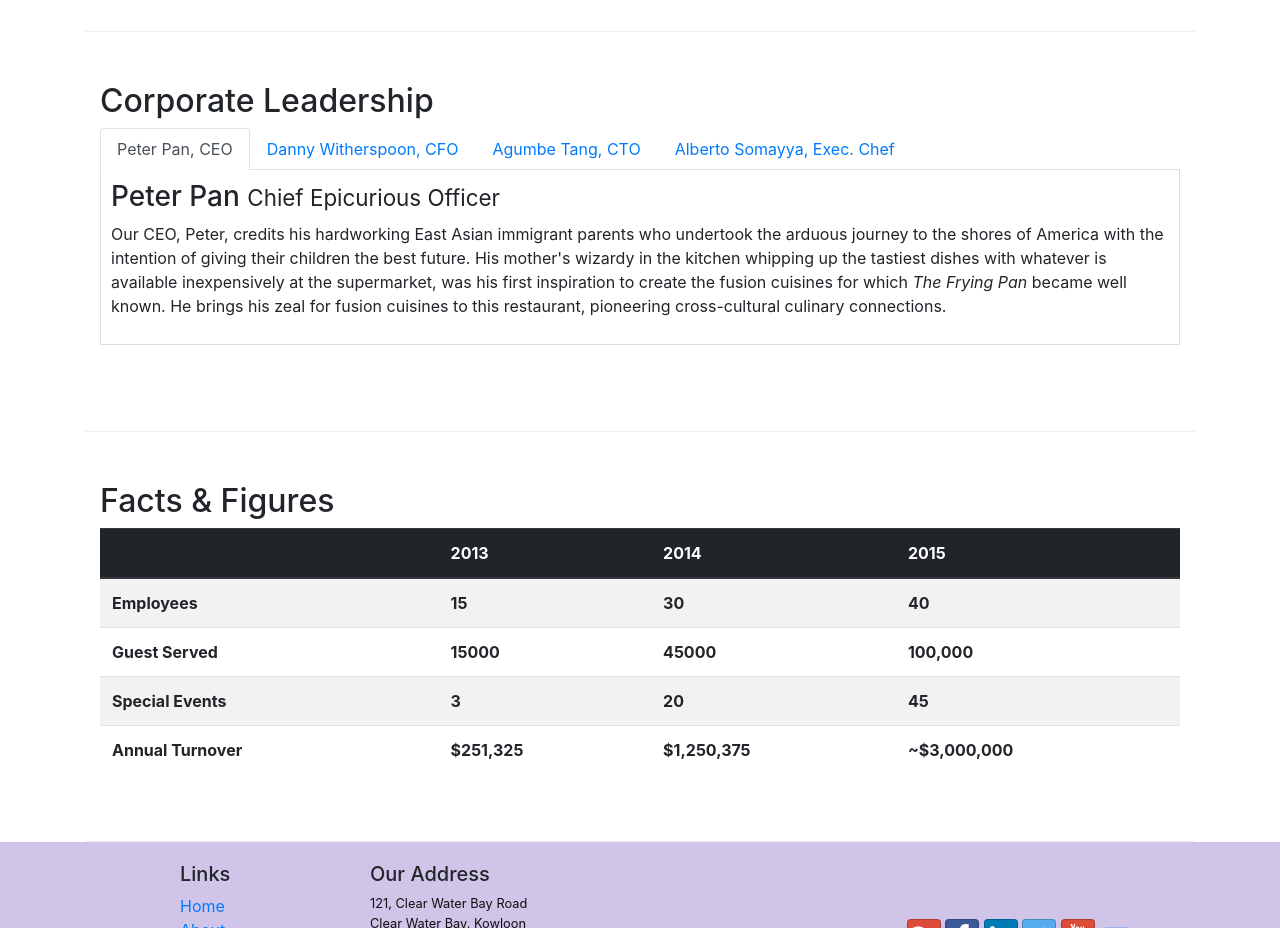
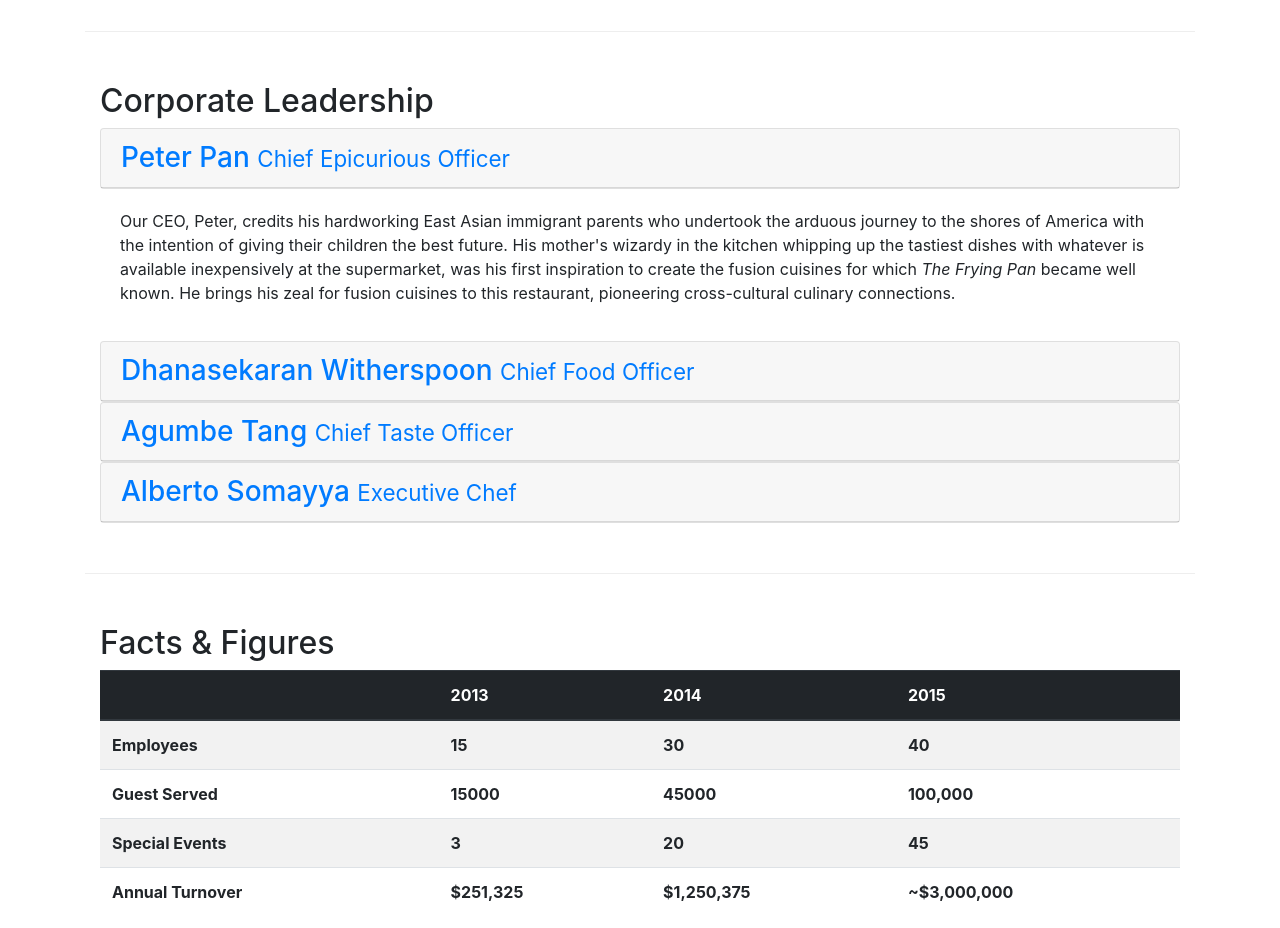
Before and after one commit to afifaniks/Coursera_Bootstrap, a website: page aboutus.html in a window 1280 px wide. Shown: the part 940-1868 px from the top of the page. Drawn offline with nearby package versions, Linux system fonts and the light colour scheme.

Commit message:
Accordion

```diff
--- a/aboutus.html
+++ b/aboutus.html
@@ -98,7 +98,8 @@
             <div class="col-12">
                 <h2>Corporate Leadership</h2>
 
-                <ul class="nav nav-tabs">
+                <!-- NAV TABS -->
+                <!-- <ul class="nav nav-tabs">
                     <li class="nav-item">
                         <a href="#peter" role="tab" data-toggle="tab" class="nav-link active">Peter Pan, CEO</a>
                     </li>
@@ -131,6 +132,67 @@
                     <div role="tabpanel" class="tab-pane fade" id="alberto">
                         <h3>Alberto Somayya <small>Executive Chef</small></h3>
                         <p class="d-none d-sm-block">Award winning three-star Michelin chef with wide International experience having worked closely with whos-who in the culinary world, he specializes in creating mouthwatering Indo-Italian fusion experiences. He says, <em>Put together the cuisines from the two craziest cultures, and you get a winning hit! Amma Mia!</em></p>
+                    </div>
+                </div> -->
+
+                <!-- NAV TAB ENDS -->
+
+                <div class="accordion">
+                    <div class="card">
+                        <div class="card-header" role="tab" id="peterhead">
+                            <h3 class="mb-0">
+                                <a href="" data-toggle="collapse" data-target="#peter">
+                                    Peter Pan <small>Chief Epicurious Officer</small>
+                                </a>
+                            </h3>
+                        </div>
+                    </div>
+                    <div role="tabpanel" class="collapse show" id="peter" data-parent="#accordion">
+                        <div class="card-body">
+                            <p class="d-none d-sm-block">Our CEO, Peter, credits his hardworking East Asian immigrant parents who undertook the arduous journey to the shores of America with the intention of giving their children the best future. His mother's wizardy in the kitchen whipping up the tastiest dishes with whatever is available inexpensively at the supermarket, was his first inspiration to create the fusion cuisines for which <em>The Frying Pan</em> became well known. He brings his zeal for fusion cuisines to this restaurant, pioneering cross-cultural culinary connections.</p>
+                        </div>
+                    </div>
+                    <div class="card">
+                        <div class="card-header" role="tab" id="dannyhead">
+                            <h3 class="mb-0">
+                                <a href="" data-toggle="collapse" data-target="#danny">
+                                    Dhanasekaran Witherspoon <small>Chief Food Officer</small></h3>
+                                </a>
+                            </h3>
+                        </div>
+                    </div>
+                    <div role="tabpanel" class="collapse" id="danny" data-parent="#accordion">
+                        <div class="card-body">
+                            <p class="d-none d-sm-block">Our CFO, Danny, as he is affectionately referred to by his colleagues, comes from a long established family tradition in farming and produce. His experiences growing up on a farm in the Australian outback gave him great appreciation for varieties of food sources. As he puts it in his own words, <em>Everything that runs, wins, and everything that stays, pays!</em></p>
+                        </div>
+                    </div>
+                    <div class="card">
+                        <div class="card-header" role="tab" id="agumbehead">
+                            <h3 class="mb-0">
+                                <a href="" data-toggle="collapse" data-target="#agumbe">
+                                    Agumbe Tang <small>Chief Taste Officer</small></h3>
+                                </a>
+                            </h3>
+                        </div>
+                    </div>
+                    <div role="tabpanel" class="collapse" id="agumbe" data-parent="#accordion">
+                        <div class="card-body">
+                            <p class="d-none d-sm-block">Blessed with the most discerning gustatory sense, Agumbe, our CTO, personally ensures that every dish that we serve meets his exacting tastes. Our chefs dread the tongue lashing that ensues if their dish does not meet his exacting standards. He lives by his motto, <em>You click only if you survive my lick.</em></p>
+                        </div>
+                    </div>
+                    <div class="card">
+                        <div class="card-header" role="tab" id="albertohead">
+                            <h3 class="mb-0">
+                                <a href="" data-toggle="collapse" data-target="#alberto">
+                                    Alberto Somayya <small>Executive Chef</small>
+                                </a>
+                            </h3>
+                        </div>
+                    </div>
+                    <div role="tabpanel" class="collapse" id="alberto" data-parent="#accordion">
+                        <div class="card-body">
+                            <p class="d-none d-sm-block">Award winning three-star Michelin chef with wide International experience having worked closely with whos-who in the culinary world, he specializes in creating mouthwatering Indo-Italian fusion experiences. He says, <em>Put together the cuisines from the two craziest cultures, and you get a winning hit! Amma Mia!</em></p>
+                        </div>
                     </div>
                 </div>
 
```
